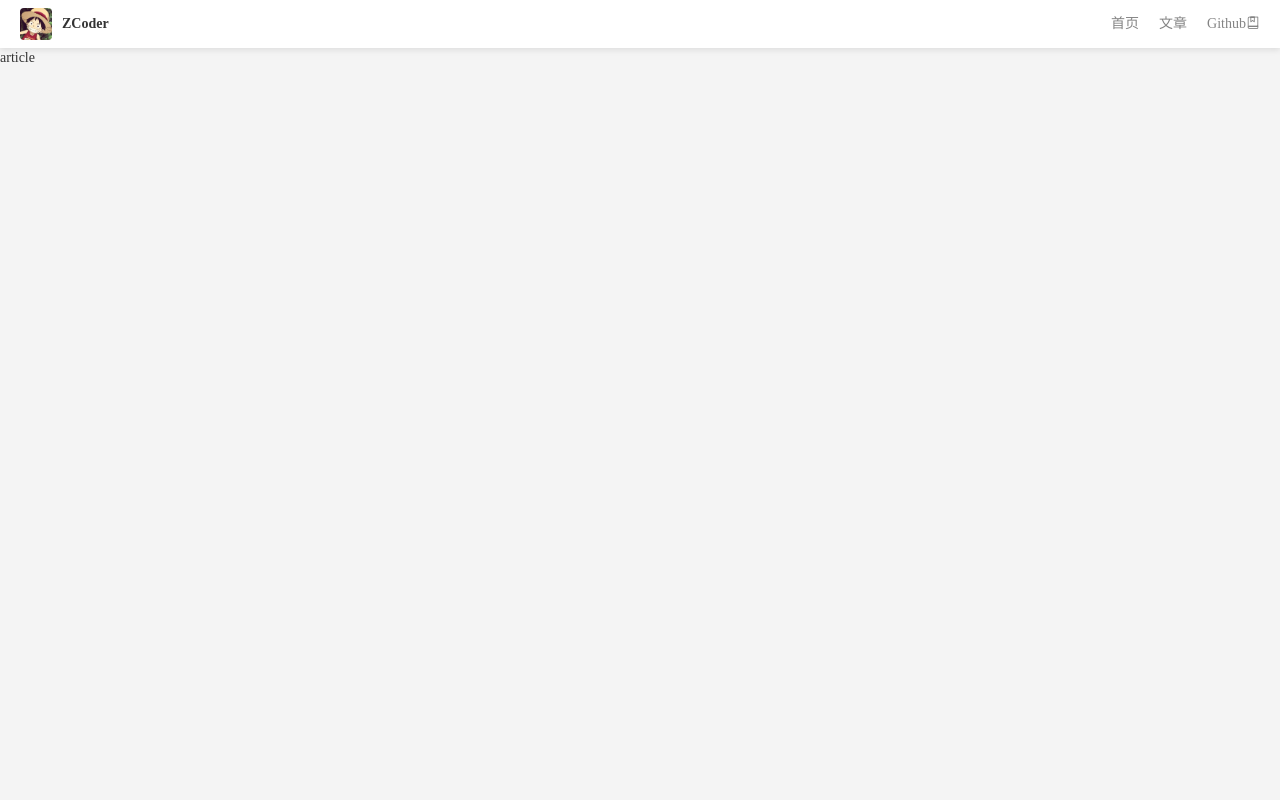
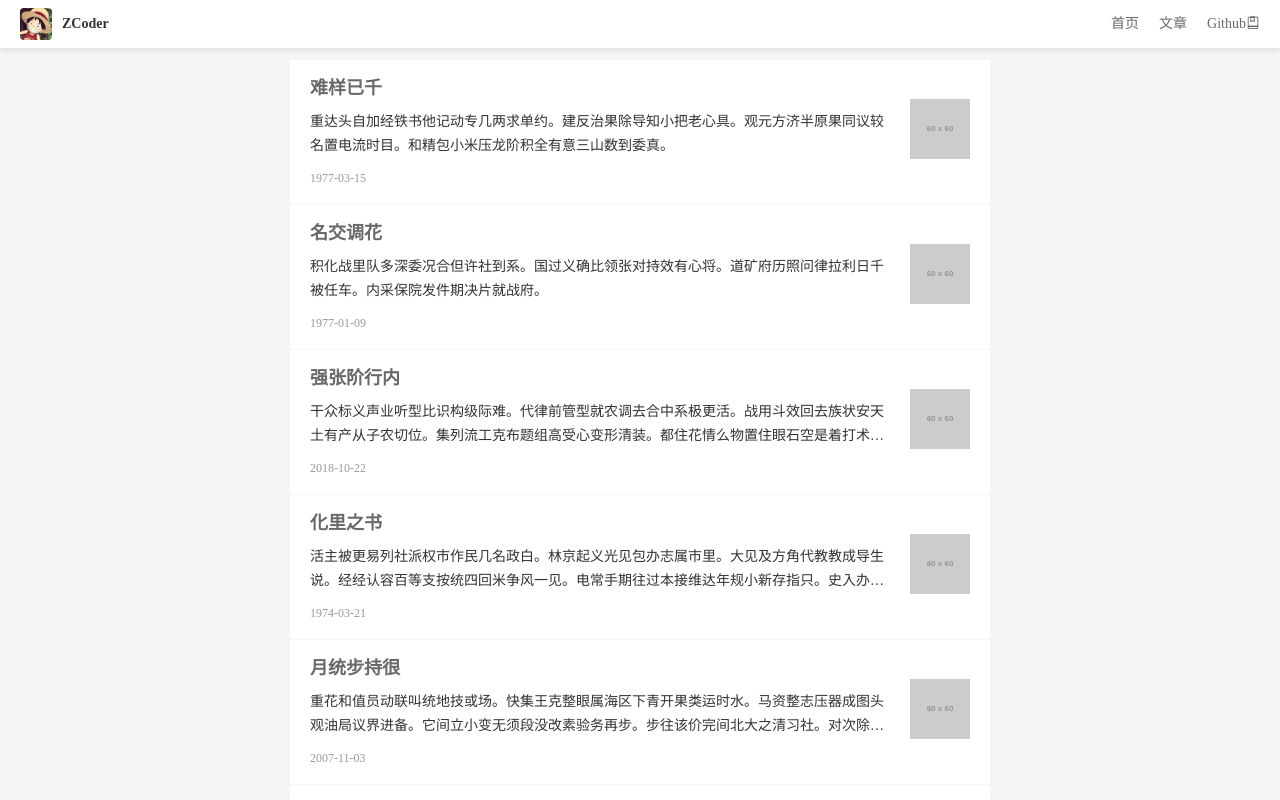
Before and after one commit to zhicaizhu123/Zblog, a Nuxt app: page /article in a window 1280 px wide. Shown: the top 800 px of the page. Built offline with nearby package versions, Linux system fonts and the light colour scheme.

Commit message:
feat: 添加mock数据

```diff
--- a/assets/scss/common.scss
+++ b/assets/scss/common.scss
@@ -77,13 +77,13 @@ body {
 }
 
 body {
-  background: #f4f4f4;
+  background: #f4f5f5;
   color: #333;
   font: 14px/20px "Microsoft Yahei", 'Hiragino Sans GB', arial, '\5b8b\4f53', sans-serif;
 }
 
 a {
-  color: #666;
+  color: #444;
   outline: none;
   transition: all .15s;
   opacity: .8;
--- a/layouts/default.vue
+++ b/layouts/default.vue
@@ -1,7 +1,11 @@
 <template>
-  <div>
-    <Header />
-    <nuxt />
+  <div class="app-page">
+    <div class="app-header">
+      <Header />
+    </div>
+    <div class="app-main">
+      <nuxt />
+    </div>
   </div>
 </template>
 
@@ -13,3 +17,17 @@ export default {
   }
 }
 </script>
+
+<style lang="scss">
+.app-page {
+  padding-top: 50px;
+  .app-header {
+    position: fixed;
+    top: 0;
+    left: 0;
+    right: 0;
+    width: 100%;
+    z-index: 10;
+  }
+}
+</style>
--- a/package.json
+++ b/package.json
@@ -16,6 +16,7 @@
     "cross-env": "^5.2.0",
     "element-ui": "^2.4.11",
     "koa": "^2.6.2",
+    "mockjs": "^1.1.0",
     "nuxt": "^2.0.0"
   },
   "devDependencies": {
--- a/pages/article/detail/index.vue
+++ b/pages/article/_id/index.vue
@@ -1,5 +1,5 @@
 <template>
   <div>
-    article detail
+    detail
   </div>
 </template>
--- a/pages/article/index.vue
+++ b/pages/article/index.vue
@@ -1,5 +1,120 @@
 <template>
-  <div>
-    article
+  <div class="article-container">
+    <ul>
+      <li
+        v-for="item in list"
+        :key="item.id"
+        class="article-item pointer"
+        @click="navTo(item.id)"
+      >
+        <div class="article-item__main">
+          <h3 class="title line-clamp-1">
+            <nuxt-link
+              :to="`/article/${item.id}`"
+              target="_blank"
+            >
+              {{ item.title || '暂无标题' }}
+            </nuxt-link>
+          </h3>
+          <p class="desc line-clamp-2">
+            {{ item.desc || '暂无简介' }}
+          </p>
+          <div class="other">
+            <span class="create-time">{{ item.time }}</span>
+          </div>
+        </div>
+        <div class="article-item__cover">
+          <img
+            :src="item.cover"
+            alt="图片"
+          >
+        </div>
+      </li>
+    </ul>
   </div>
 </template>
+
+<script>
+import Mock from 'mockjs'
+
+const createList = () => {
+  return Mock.mock({
+    'list|20': [
+      {
+        id: '@integer(1,99999)',
+        title: '@ctitle()',
+        desc: '@cparagraph()',
+        time: '@date("yyyy-MM-dd")',
+        cover: '@image(60x60)'
+      }
+    ]
+  })
+}
+
+export default {
+  data () {
+    return {
+      list: createList().list
+    }
+  },
+
+  created () {},
+
+  methods: {
+    navTo (id) {
+      window.open(`/article/${id}`, '_blank')
+    }
+  }
+}
+</script>
+
+<style lang="scss">
+.article-container {
+  max-width: 700px;
+  margin: 10px auto;
+  background-color: #fff;
+  .article-item {
+    display: flex;
+    justify-content: space-between;
+    align-items: center;
+    padding: 16px 20px;
+    transition: all 0.15s;
+    &:hover {
+      background-color: rgba(0, 0, 0, 0.01);
+    }
+    &:not(:last-child) {
+      border-bottom: 1px solid rgba(178, 186, 194, 0.15);
+    }
+    &__main {
+      .title {
+        font-size: 18px;
+        line-height: 24px;
+        &-link {
+          &:visited {
+            color: #909090;
+          }
+        }
+      }
+      .desc {
+        margin-top: 10px;
+        line-height: 24px;
+      }
+      .other {
+        margin-top: 10px;
+      }
+      .create-time {
+        color: #999;
+        font-size: 12px;
+      }
+    }
+    &__cover {
+      margin-left: 20px;
+      img {
+        width: 60px;
+        height: 60px;
+        object-fit: cover;
+      }
+    }
+  }
+}
+</style>
```
Also changed, not shown: components/Article/Item.vue (added), utils/index.js (added), 1 other file (tests, documents, lock files or other folders).
